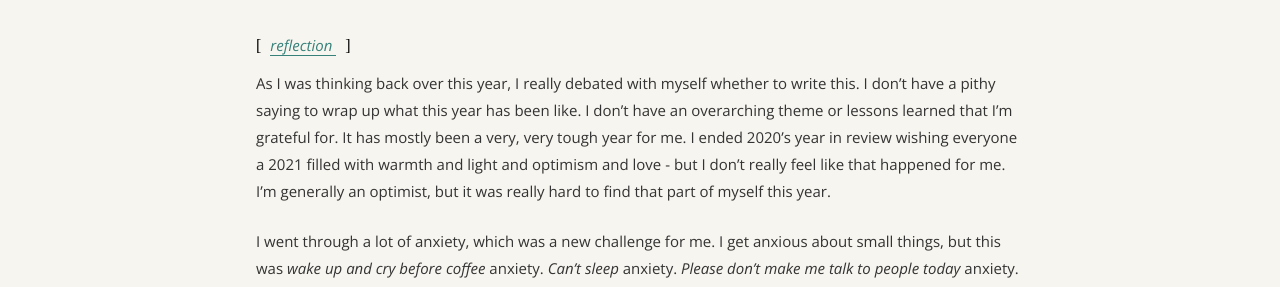
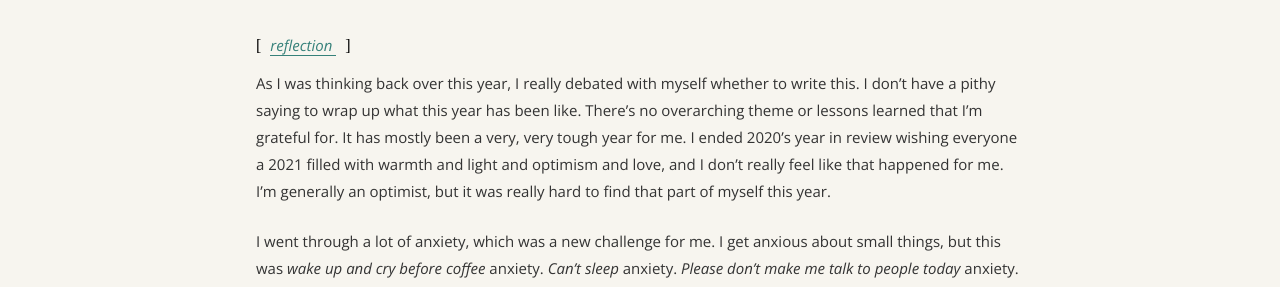
Before and after one commit to angelariggs/angelariggs.github.io, a Jekyll site: the page built from _posts/2021-12-26-year-in-review.md, in a window 1280 px wide and 900 px high. Shown: the part 288-575 px from the top of the window. Built offline with Jekyll 4.4.1, drawn with Linux system fonts in a browser that asks for light colours; comment, search, counter and statistics services are not loaded.

Commit message:
overthinking but fine

```diff
--- a/_posts/2021-12-26-year-in-review.md
+++ b/_posts/2021-12-26-year-in-review.md
@@ -7,7 +7,7 @@
 tags: reflection
 ---
 
-As I was thinking back over this year, I really debated with myself whether to write this. I don’t have a pithy saying to wrap up what this year has been like. I don’t have an overarching theme or lessons learned that I’m grateful for. It has mostly been a very, very tough year for me. I ended 2020's year in review wishing everyone a 2021 filled with warmth and light and optimism and love - but I don't really feel like that happened for me. I’m generally an optimist, but it was really hard to find that part of myself this year.
+As I was thinking back over this year, I really debated with myself whether to write this. I don’t have a pithy saying to wrap up what this year has been like. There's no overarching theme or lessons learned that I’m grateful for. It has mostly been a very, very tough year for me. I ended 2020's year in review wishing everyone a 2021 filled with warmth and light and optimism and love, and I don't really feel like that happened for me. I’m generally an optimist, but it was really hard to find that part of myself this year.
 
 I went through a lot of anxiety, which was a new challenge for me. I get anxious about small things, but this was _wake up and cry before coffee_ anxiety. _Can’t sleep_ anxiety. _Please don’t make me talk to people today_ anxiety. If I do write post and publish this post, it will be mostly so other people who felt that way know they weren’t alone in it. That it was okay to have had a hard year and not much to show for it except making it through. _Resilience_ would probably be most accurate for a 2021 word of the year, but I don’t really want it. I want rest. I want comfort. I want calm.
 
```
